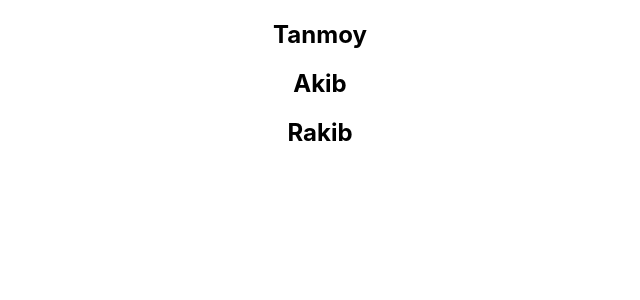
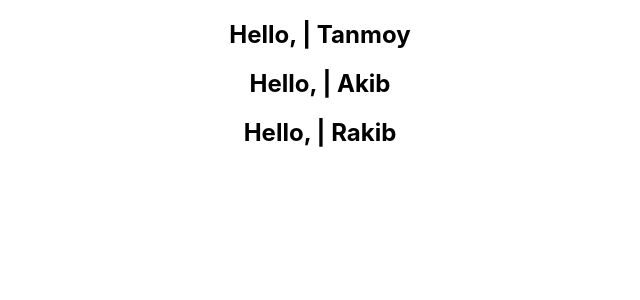
Before and after one commit to tnmy2426/first_react_app, a React (Create React App) app: page / in a window 1280 px wide. Shown: the top 300 px of the page, without its empty margins (320-960 px from the left). Built offline with nearby package versions, Linux system fonts and the light colour scheme.

Commit message:
Sending data from Parent component to child component

```diff
--- a/src/components/List.js
+++ b/src/components/List.js
@@ -1,13 +1,17 @@
 import React from 'react'
+import Name from './Name'
 
 const List = () => {
     const names = ['Tanmoy', 'Akib', 'Rakib']
+
     return (
         <div>
             {
                 names.map((name, index)=> {
                     return (
-                        <h2 key={index}>{ name }</h2>
+                        <div key={index}>
+                            <Name name={name}/>
+                        </div>
                     )
                 })
             }
--- /dev/null
+++ b/src/components/Name.js
@@ -0,0 +1,11 @@
+import React from 'react'
+
+const Name = ({name}) => {
+    return (
+        <div>
+            <h2> Hello, | {name}</h2>
+        </div>
+    )
+}
+
+export default Name
```
